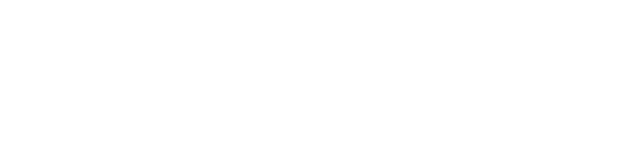
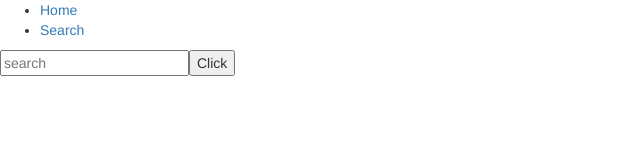
Before and after one commit to eamarelo/react_search, a React app: page /search in a window 1280 px wide. Shown: the whole page, without its empty margins (0-640 px from the left). Built offline with nearby package versions, Linux system fonts and the light colour scheme.

Commit message:
add router

```diff
--- a/package.json
+++ b/package.json
@@ -35,6 +35,7 @@
   "dependencies": {
     "axios": "^0.18.0",
     "react": "16.5.2",
-    "react-dom": "16.5.2"
+    "react-dom": "16.5.2",
+    "react-router-dom": "^4.3.1"
   }
 }
--- a/src/index.html
+++ b/src/index.html
@@ -5,6 +5,11 @@
   <meta name="viewport" content="width=device-width, initial-scale=1.0">
   <meta http-equiv="X-UA-Compatible" content="ie=edge">
   <title>React and Webpack4</title>
+  <!-- Latest compiled and minified CSS -->
+  <link rel="stylesheet" href="https://maxcdn.bootstrapcdn.com/bootstrap/3.3.7/css/bootstrap.min.css" integrity="sha384-BVYiiSIFeK1dGmJRAkycuHAHRg32OmUcww7on3RYdg4Va+PmSTsz/K68vbdEjh4u" crossorigin="anonymous">
+
+  <!-- Optional theme -->
+  <link rel="stylesheet" href="https://maxcdn.bootstrapcdn.com/bootstrap/3.3.7/css/bootstrap-theme.min.css" integrity="sha384-rHyoN1iRsVXV4nD0JutlnGaslCJuC7uwjduW9SVrLvRYooPp2bWYgmgJQIXwl/Sp" crossorigin="anonymous">
 </head>
 <body>
   <div id="app"></div>
--- a/src/index.js
+++ b/src/index.js
@@ -1,9 +1,36 @@
 import React from 'react'
 import ReactDOM from 'react-dom'
-import Search from './search'
+import { BrowserRouter, Switch, Route } from 'react-router-dom'
+import Home from './pages/home'
+import SearchPage from './pages/search'
+import Navigation from './navbar'
+
+const navLinks = [
+  {
+    title: 'Home',
+    href: '/'
+  },
+  {
+    title: 'Search',
+    href: '/search'
+  }]
+
+const Router = () => (
+  <Switch>
+    <Route exact path="/" component={Home} />
+    <Route path="/search" component={SearchPage} />
+  </Switch>
+)
 
 const App = () => (
-  <Search />
+  <div>
+    <BrowserRouter>
+      <div>
+        <Navigation bgColor="red" titleColor="white" navData={navLinks} />
+        <Router />
+      </div>
+    </BrowserRouter>
+  </div>
 )
 
 ReactDOM.render(<App />, document.getElementById('app'))
--- /dev/null
+++ b/src/navbar/index.js
@@ -0,0 +1,16 @@
+import React from 'react'
+
+const Navigation = () => (
+  <div>
+    <ul>
+      <li>
+        <a href="/">Home</a>
+      </li>
+      <li>
+        <a href="/search">Search</a>
+      </li>
+    </ul>
+  </div>
+)
+
+export default Navigation
--- /dev/null
+++ b/src/pages/home/index.js
@@ -0,0 +1,9 @@
+import React from 'react'
+
+const Home = () => (
+  <div>
+    <p>Bienvenue sur notre site de recherche de sortie à Paris</p>
+  </div>
+)
+
+export default Home
--- /dev/null
+++ b/src/pages/search/index.js
@@ -0,0 +1,10 @@
+import React from 'react'
+import Search from '../../search'
+
+const SearchPage = () => (
+  <div>
+    <Search />
+  </div>
+)
+
+export default SearchPage
--- a/src/search/components/results.js
+++ b/src/search/components/results.js
@@ -2,7 +2,7 @@ import React from 'react'
 
 const Results = ({ data }) => (
   <ul>
-    {data.map(item => <li>{item.title}</li>)}
+    {data.map(item => <li key={item.id}>{item.title}</li>)}
   </ul>
 )
 
--- a/src/search/components/search-bar.js
+++ b/src/search/components/search-bar.js
@@ -0,0 +1,33 @@
+import React, { Component } from 'react'
+
+class SearchBar extends Component {
+  constructor() {
+    super()
+
+    this.state = { value: null }
+  }
+
+  handleOnClick(e) {
+    e.preventDefault()
+
+    const { searchResult } = this.props
+    const { value } = this.state
+
+    searchResult(value)
+  }
+
+  handleOnChange(value) {
+    this.setState({ value })
+  }
+
+  render() {
+    return (
+      <form>
+        <input type="text" placeholder="search" onChange={e => this.handleOnChange(e.currentTarget.value)} />
+        <button type="submit" onClick={this.handleOnClick.bind(this)}>Click</button>
+      </form>
+    )
+  }
+}
+
+export default SearchBar
--- a/src/search/index.js
+++ b/src/search/index.js
@@ -3,6 +3,7 @@ import React, { Component } from 'react'
 
 import initialState from './initial-state'
 import Results from './components/results'
+import SearchBar from './components/search-bar'
 import '../index.scss'
 
 class Search extends Component {
@@ -10,6 +11,7 @@ class Search extends Component {
     super()
 
     this.state = initialState
+    this.getValue = this.searchResult.bind(this)
   }
 
   /**
@@ -24,11 +26,17 @@ class Search extends Component {
       .then((response) => {
         this.state.data = this.formatEvents(response.data.records)
 
-        this.forceUpdate()
+        this.setState({
+          data: this.formatEvents(response.data.records)
+        })
       })
       .catch((error) => {
         console.log(error)
       })
+  }
+
+  searchResult(value) {
+    this.getData(value)
   }
 
   /**
@@ -49,17 +57,12 @@ class Search extends Component {
     }))
   }
 
-  handleChange(event) {
-    this.setState({
-      filter: event.target.value
-    })
-  }
-
   render() {
     const { data } = this.state
 
     return (
       <div>
+        <SearchBar searchResult={this.getValue} />
         <Results data={data} />
       </div>
     )
--- a/webpack.config.js
+++ b/webpack.config.js
@@ -38,7 +38,9 @@ module.exports = {
 
     filename: '[hash].js',
 
-    path: path.resolve(__dirname, 'dist')
+    path: path.resolve(__dirname, 'dist'),
+
+    publicPath: '/'
 
   },
 
@@ -94,7 +96,9 @@ module.exports = {
     ]
 
   },
-
+  devServer: {
+    historyApiFallback: true,
+  },
   plugins: [htmlWebpackPlugin, miniCssExtractPlugin]
 
 };
```
Also changed, not shown: 1 other file.
